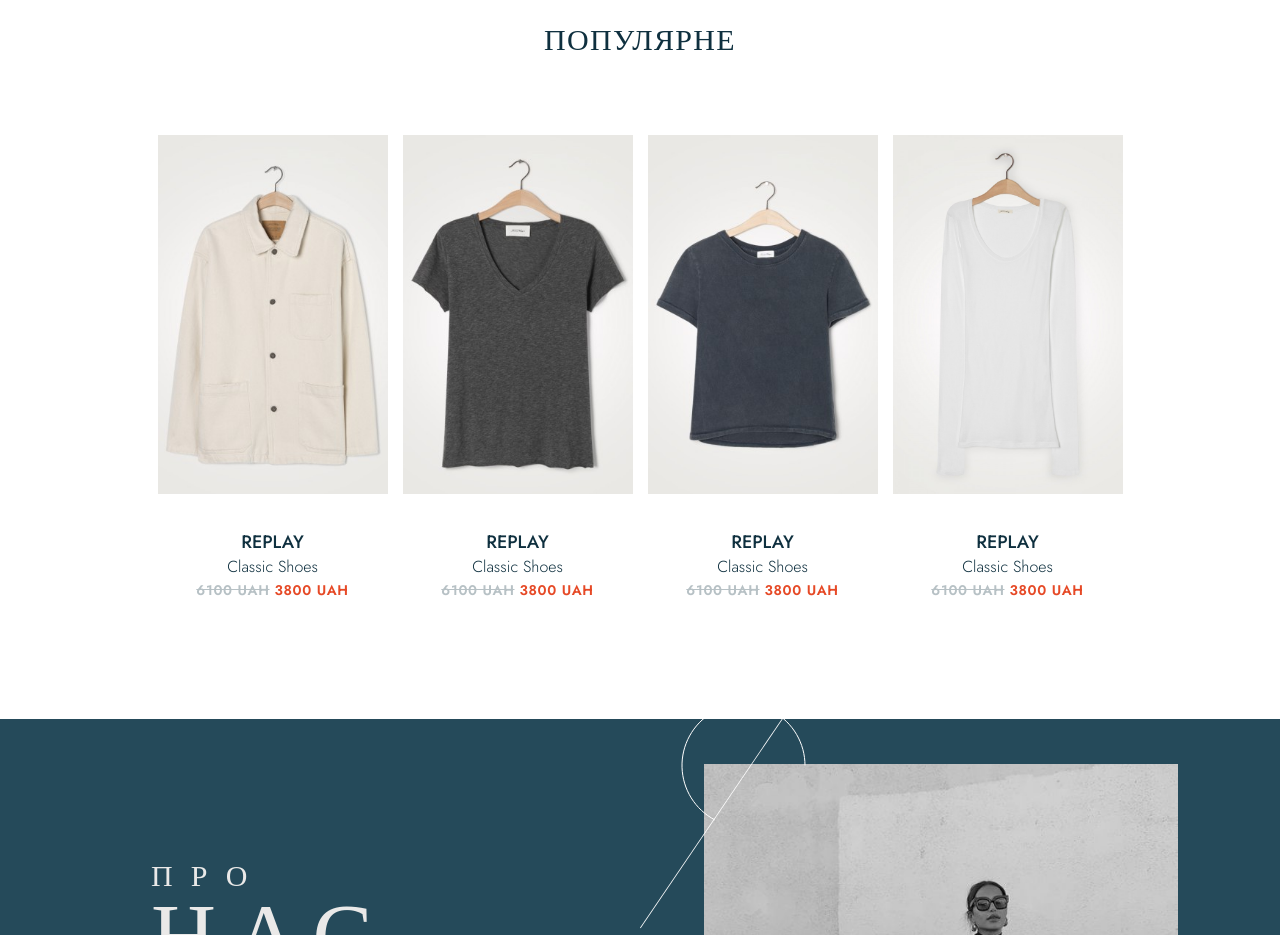
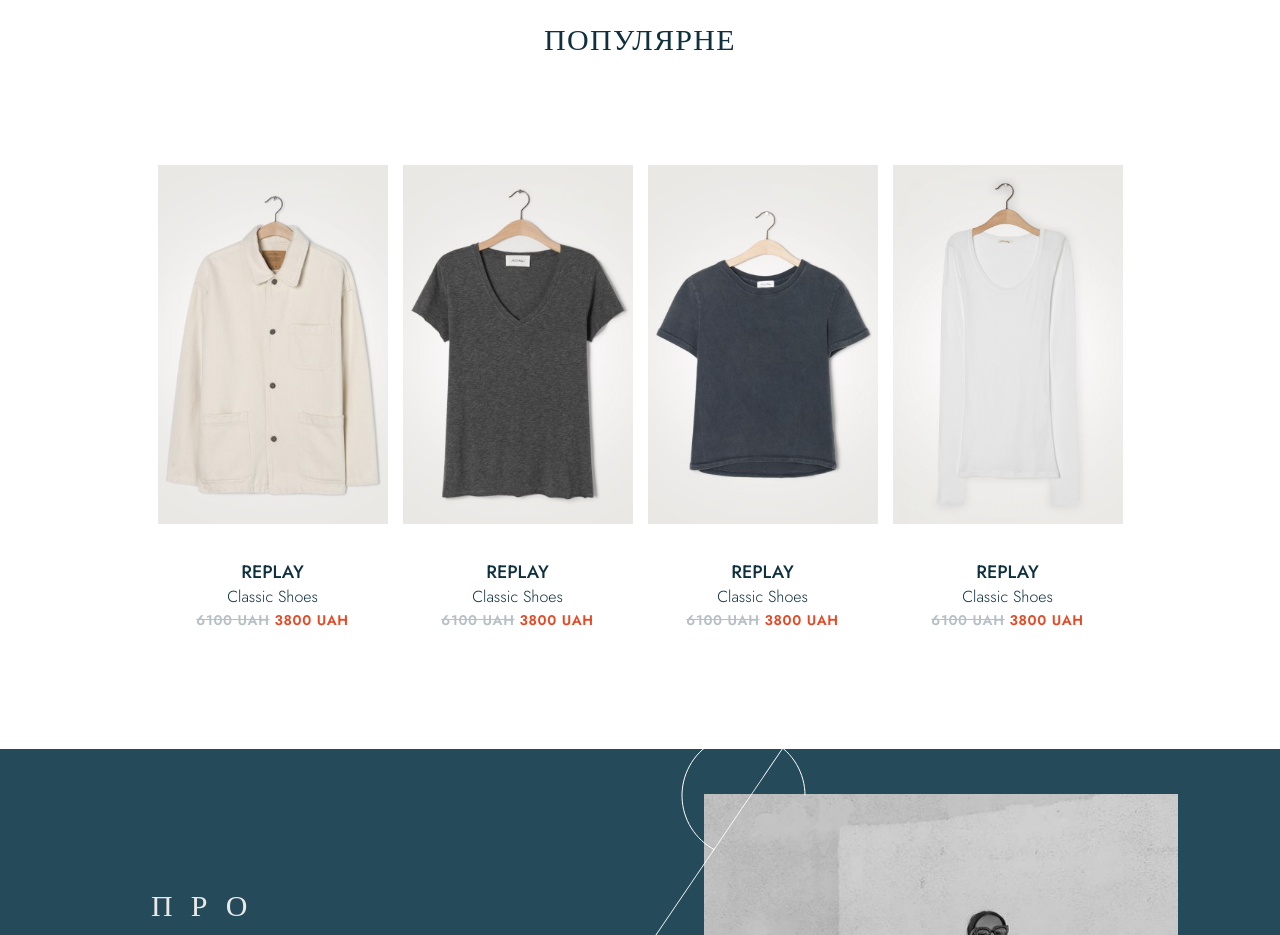
Before and after one commit to taiabereza/allegria.github.io, a plain HTML site: page index.html in a window 1280 px wide. Shown: the part 1560-2495 px from the top of the page. Drawn offline with nearby package versions, Linux system fonts and the light colour scheme.

Commit message:
second commit

```diff
--- a/scss/pages/_main-page.scss
+++ b/scss/pages/_main-page.scss
@@ -244,6 +244,15 @@
             display: flex;
             flex-direction: column;
             align-items: center;
+            .cards {
+                @media (max-width: $mobile) {
+                    flex-direction: column;
+                }
+                .card {
+                    align-items: center;
+                    margin-top: rem(30);
+                }
+            }
         }
 
 
```
Also changed, not shown: css/style.css, css/style.min.css.
